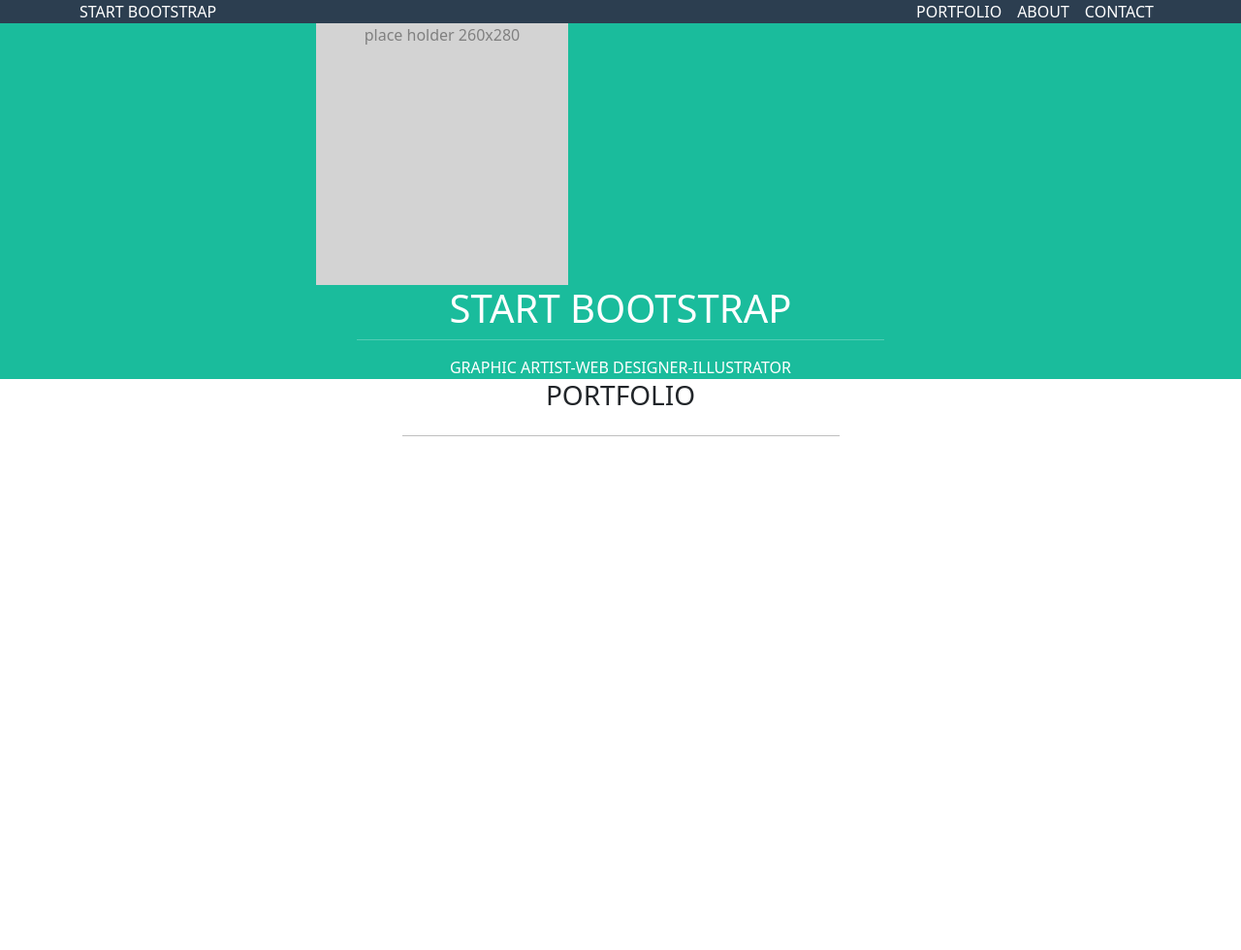
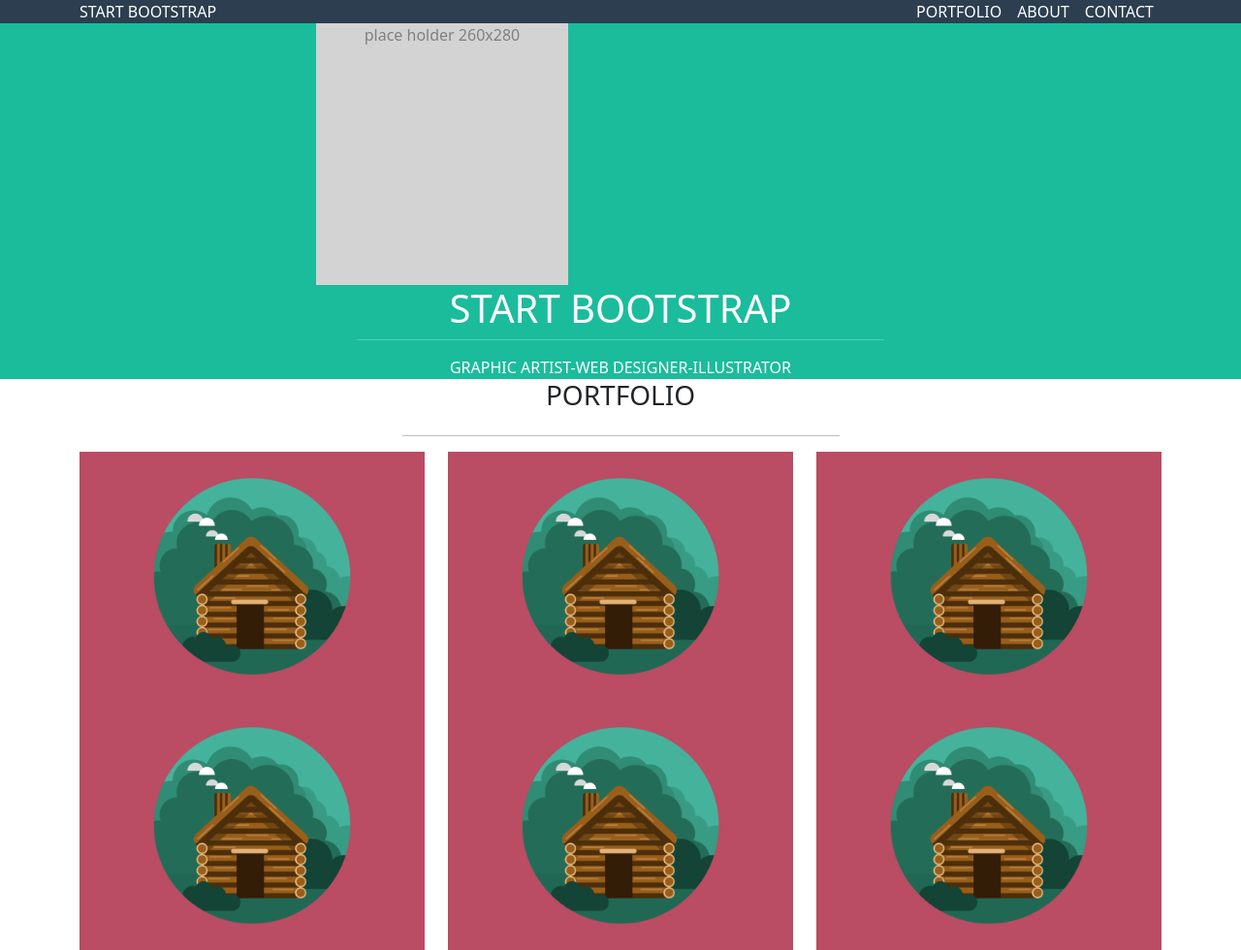
Before and after one commit to jiemarabanzado/html-css-bootstrap-freelancer, a plain HTML site: page index.html in a window 1280 px wide. Shown: the whole page at 97% size. Before the commit the page ends 800 px from the top, so only its background shows below. Drawn offline with nearby package versions, Linux system fonts and the light colour scheme.

Commit message:
1st grid

```diff
--- a/css/style.css
+++ b/css/style.css
@@ -57,3 +57,6 @@ hr{
 .port-title h3{
     text-align: center;
 }
+img{
+    width: 100%;
+}
--- a/index.html
+++ b/index.html
@@ -47,6 +47,26 @@
                         <hr>
                     </div>
                 </div>
+                <div class="img-grid row">
+                    <div class="col-12 col-sm-6 col-lg-4">
+                        <img src="img/cabin.png" alt="">
+                    </div>
+                    <div class="col-12 col-sm-6 col-lg-4">
+                        <img src="img/cabin.png" alt="">
+                    </div>
+                    <div class="col-12 col-sm-6 col-lg-4">
+                        <img src="img/cabin.png" alt="">
+                    </div>
+                    <div class="col-12 col-sm-6 col-lg-4">
+                        <img src="img/cabin.png" alt="">
+                    </div>
+                    <div class="col-12 col-sm-6 col-lg-4">
+                        <img src="img/cabin.png" alt="">
+                    </div>
+                    <div class="col-12 col-sm-6 col-lg-4">
+                        <img src="img/cabin.png" alt="">
+                    </div>
+                </div>
             </div>
         </section>
     </main>
```
